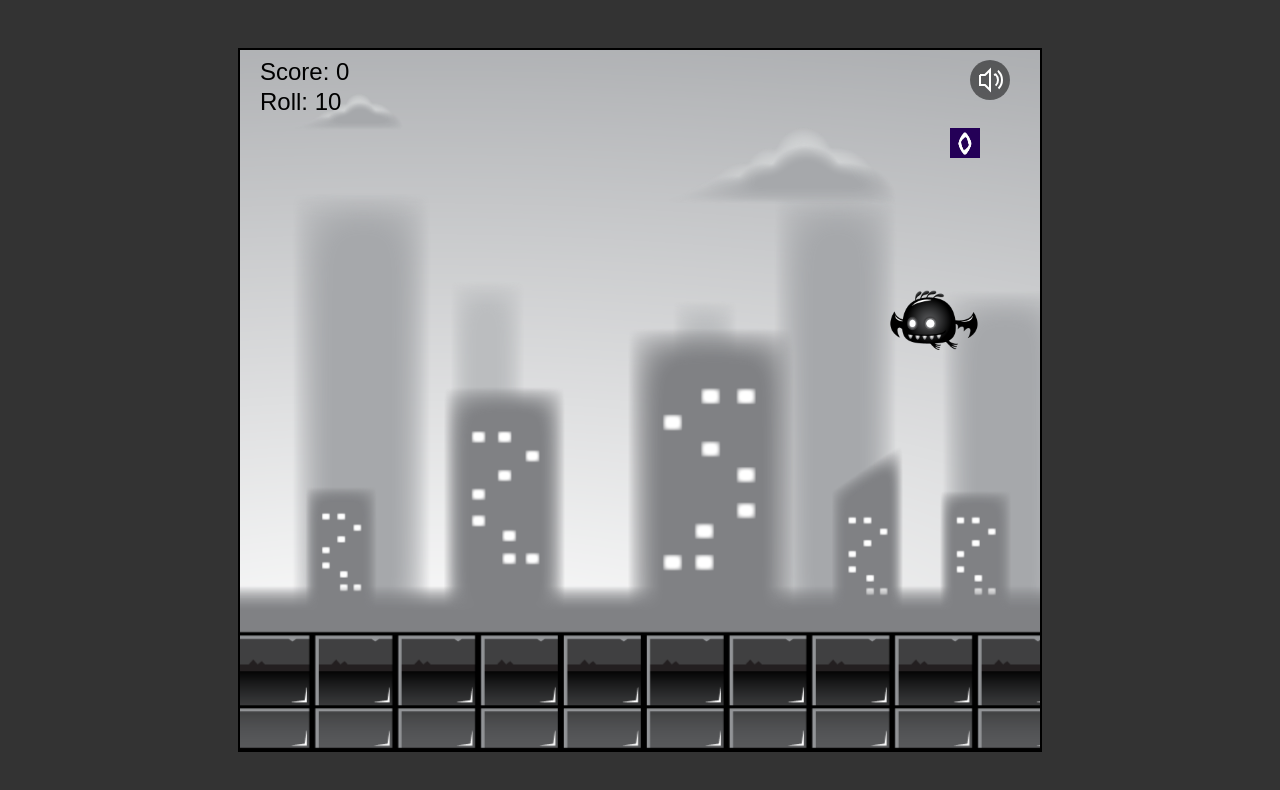
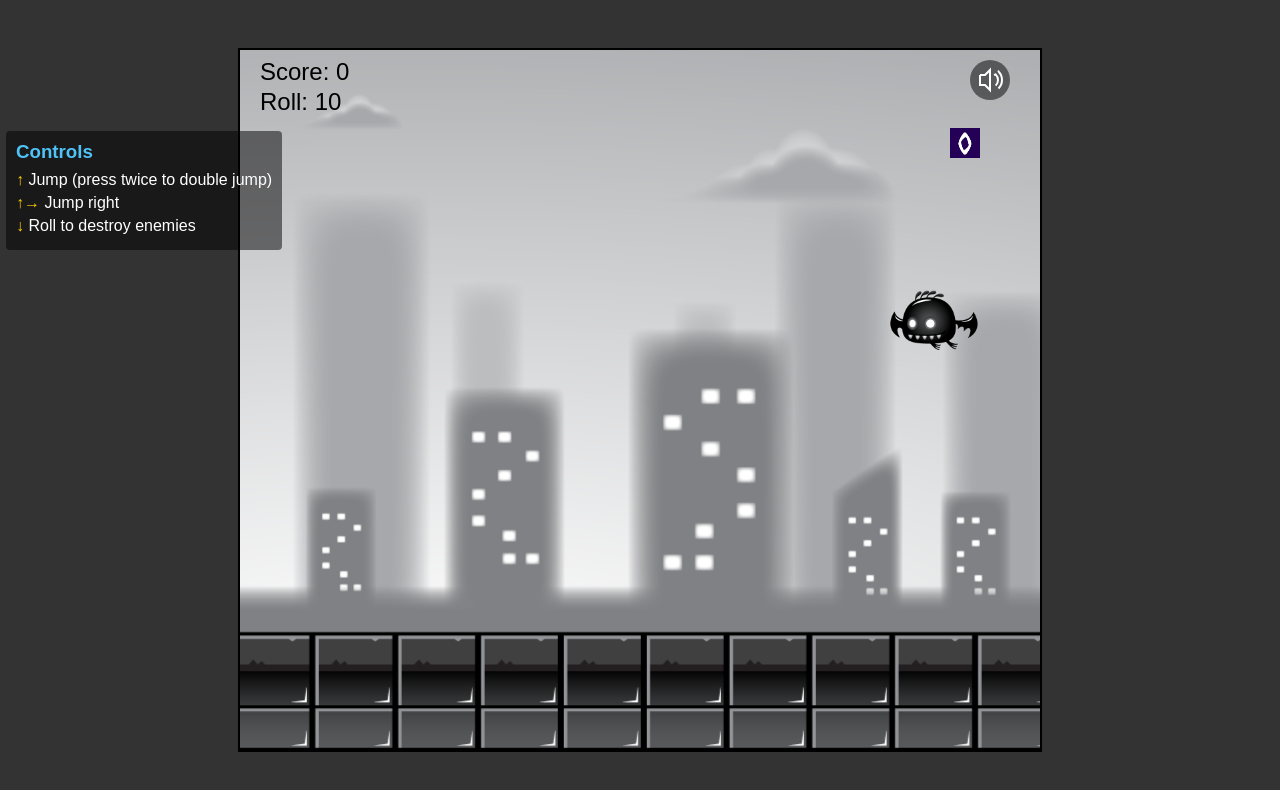
Before and after one commit to Joewizy/2D-Javascript-Game, a plain HTML site: page index.html in a window 1280 px wide. Drawn offline with Linux system fonts and the light colour scheme; animation ran at ten frames a second.

Commit message:
added-controls

```diff
--- a/index.html
+++ b/index.html
@@ -9,6 +9,19 @@
 <body>
     <canvas id="canvas1"></canvas>
 
+    <div class="controls">
+        <h3>Controls</h3>
+        <div class="control">
+            <span class="key">↑</span> Jump (press twice to double jump)
+        </div>
+        <div class="control">
+            <span class="key">↑→</span> Jump right
+        </div>
+        <div class="control">
+            <span class="key">↓</span> Roll to destroy enemies
+        </div>
+    </div>
+
     <script src="script.js"></script>
 </body>
 </html>
--- a/script.js
+++ b/script.js
@@ -616,6 +616,7 @@ function animate() {
         ghostArray.push(ghost);
     }
 
+
 coinsArray.forEach((coin) => {
     coin.update();
     coin.draw();
@@ -628,7 +629,7 @@ coinsArray.forEach((coin) => {
         score += 10;
         totalCoinsCollected++;
 
-        if (totalCoinsCollected >= 100) {
+        if (totalCoinsCollected >= 10) {
             numberOfRolls++;
             totalCoinsCollected = 0;
             soundManager.play('check');
--- a/style.css
+++ b/style.css
@@ -1,22 +1,40 @@
-/* #canvas {
-    border: 5px solid black;
-    height: 700px;
-    width: 800px;
-    margin-top: 25px;
-} */
-
 body {
     margin: 0;
     display: flex;
     justify-content: center;
     align-items: center;
     min-height: 100vh;
-    background-color: #333; /* Fallback background */
-    overflow: hidden;
+    background-color: #333;
+    font-family: Arial, sans-serif;
+    color: white;
 }
+
 #canvas1 {
     border: 2px solid black;
+    background-color: #87ceeb;
     max-width: 100%;
     max-height: 100vh;
-    background-color: #87ceeb; /* Sky blue fallback */
 }
+
+.controls {
+    position: absolute;
+    bottom: 550px;
+    left: 6px;
+    background: rgba(0, 0, 0, 0.5);
+    padding: 10px;
+    border-radius: 4px;
+}
+
+.controls h3 {
+    margin: 0 0 8px 0;
+    color: #4fc3f7;
+}
+
+.control {
+    margin: 5px 0;
+}
+
+.key {
+    font-weight: bold;
+    color: #ffcc00;
+}
```
